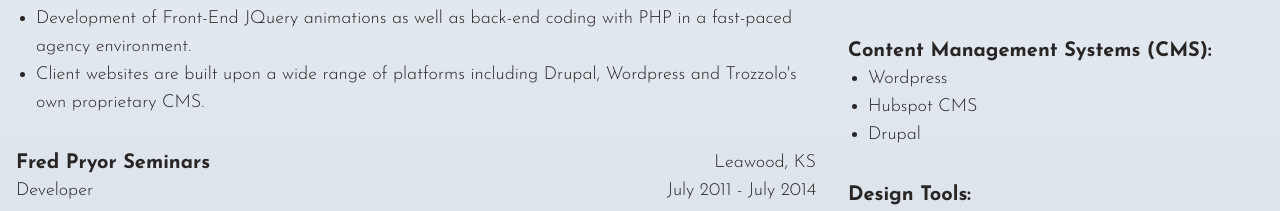
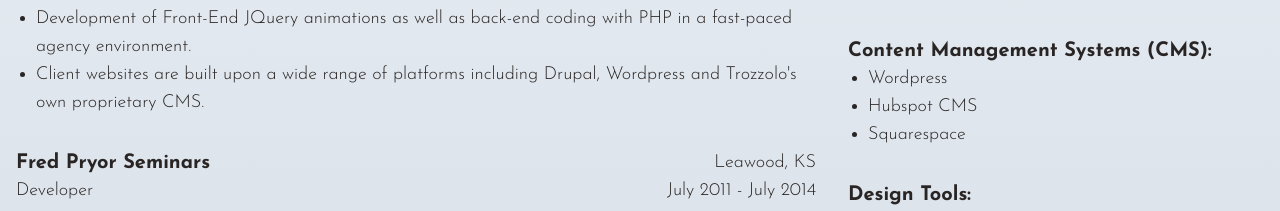
Before and after one commit to mhinsz/Matt-Hinsz-Portfolio, a React (Vite) app: page /resume in a window 1280 px wide. Shown: the part 800-1011 px from the top of the page. Built offline with nearby package versions, Linux system fonts and the light colour scheme.

Commit message:
resume update

```diff
--- a/src/resume.js
+++ b/src/resume.js
@@ -27,7 +27,7 @@
     items:[
       'Wordpress',
       'Hubspot CMS',
-      'Drupal',
+      'Squarespace',
     ]
   },
   {
```
